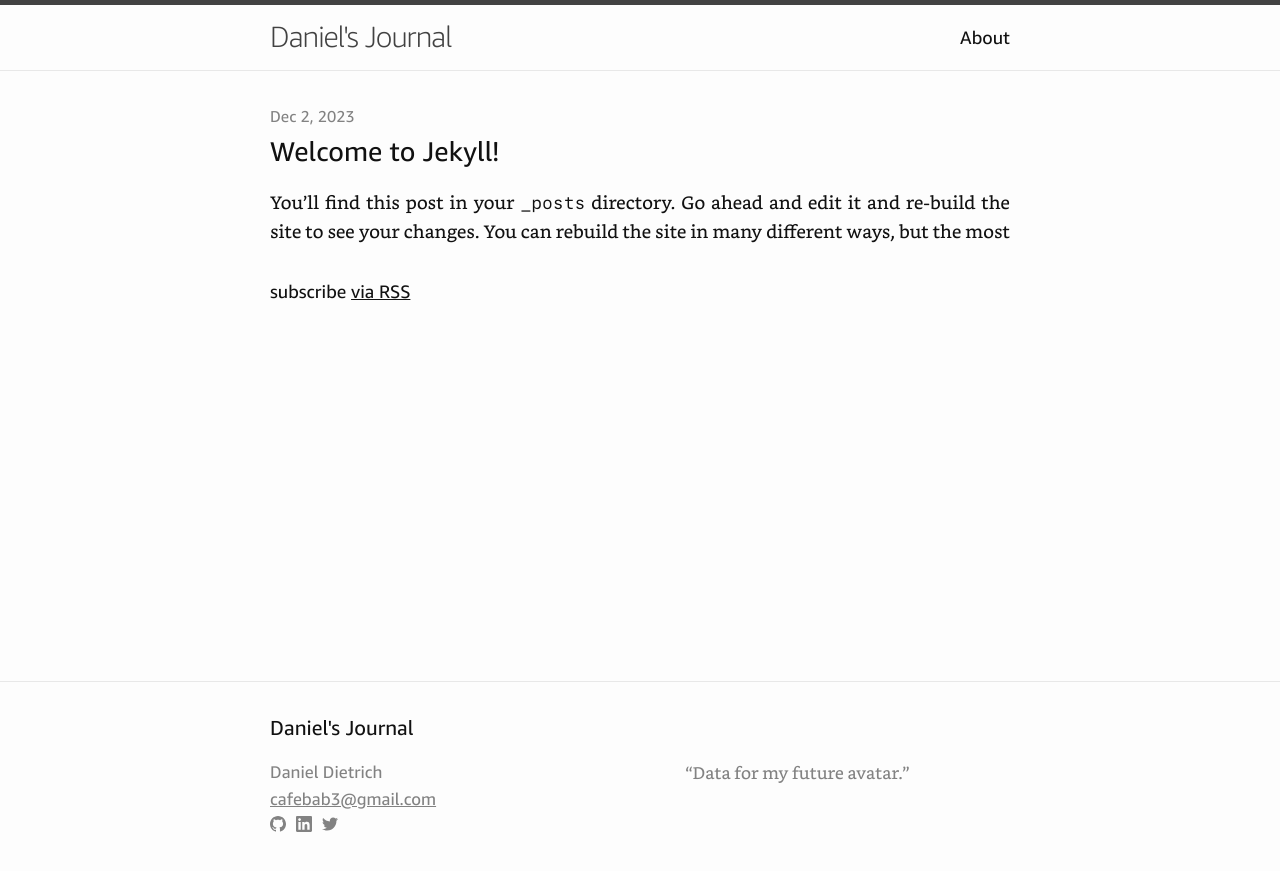
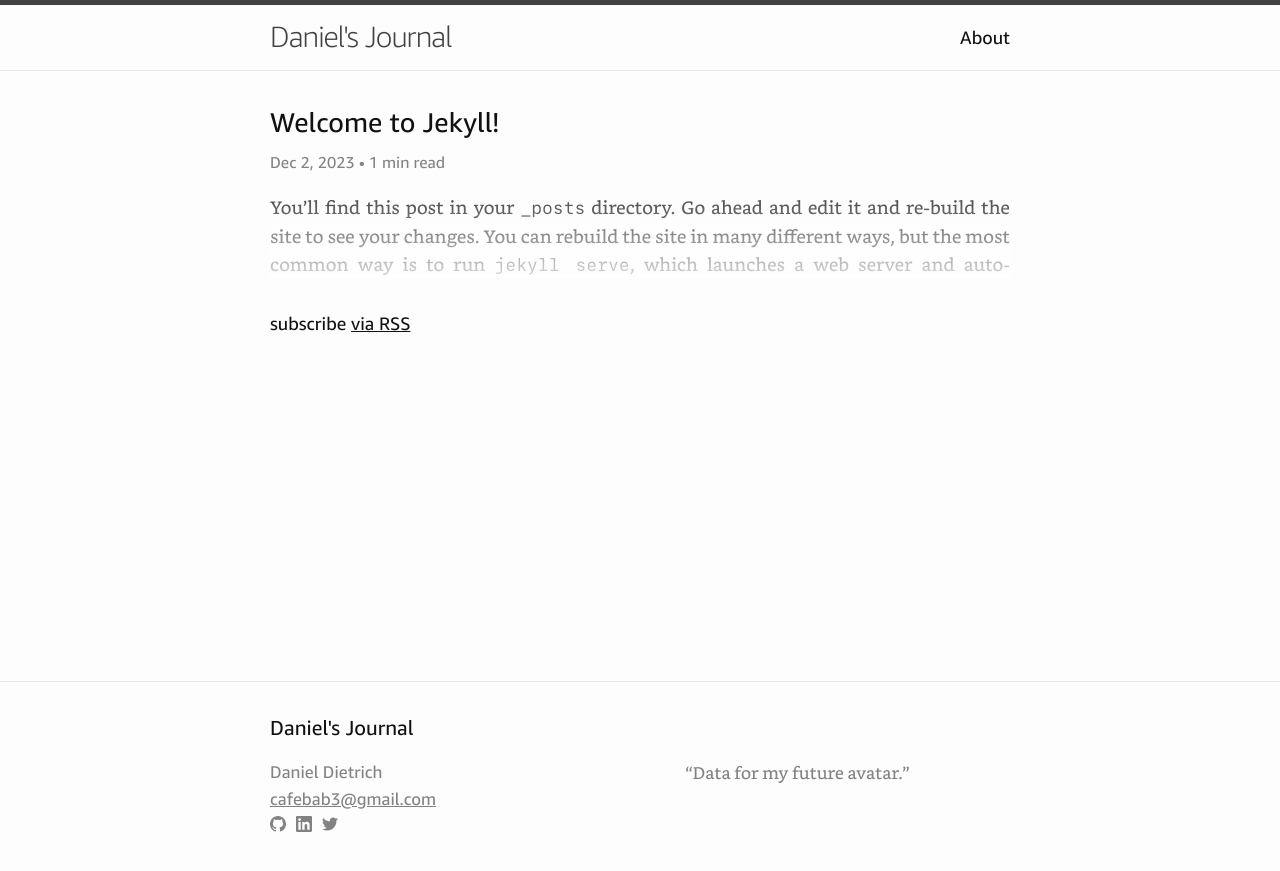
Before and after one commit to danieldietrich/journal, a Jekyll site: the page built from index.md, in a window 1280 px wide. Shown: the top 871 px of the page. Built offline with Jekyll 4.4.1, drawn with Linux system fonts in a browser that asks for light colours.

Commit message:
Added reading time plugin and styled blog list

```diff
--- a/_config.yml
+++ b/_config.yml
@@ -37,6 +37,10 @@ minima:
 # Permalinks
 permalink: /:title/
 
+# Reading time configuration
+reading_time:
+  words_per_minute: 180 # Average words per minute reading, default to 180
+
 # If you want to link only specific pages in your header, uncomment
 # this and add the path to the pages in order as they should show up
 #header_pages:
--- a/_layouts/home.html
+++ b/_layouts/home.html
@@ -16,17 +16,19 @@ layout: default
     <ul class="post-list">
       {%- for post in site.posts -%}
       <li>
-        {%- assign date_format = site.minima.date_format | default: "%b %-d, %Y" -%}
-        <span class="post-meta">{{ post.date | date: date_format }}</span>
         <h3>
           <a class="post-link" href="{{ post.url | relative_url }}">
             {{ post.title | escape }}
           </a>
+          {%- assign date_format = site.minima.date_format | default: "%b %-d, %Y" -%}
+          <span class="post-meta">{{ post.date | date: date_format }} &bullet; {{ post.content | reading_time }}</span>
         </h3>
         {%- if site.show_excerpts -%}
-          {{ post.excerpt }}
+          <div class="fade-container">
+            {{ post.excerpt }}
+          </div>
         {%- endif -%}
-      </li>
+    </li>
       {%- endfor -%}
     </ul>
 
--- a/_layouts/post.html
+++ b/_layouts/post.html
@@ -8,7 +8,7 @@ layout: default
     <p class="post-meta">
       <time class="dt-published" datetime="{{ page.date | date_to_xmlschema }}" itemprop="datePublished">
         {%- assign date_format = site.minima.date_format | default: "%b %-d, %Y" -%}
-        {{ page.date | date: date_format }}
+        {{ page.date | date: date_format }} &bullet; {{ content | reading_time }}
       </time>
       {%- if page.author -%}
         • <span itemprop="author" itemscope itemtype="http://schema.org/Person"><span class="p-author h-card" itemprop="name">{{ page.author }}</span></span>
--- /dev/null
+++ b/_plugins/reading_time.rb
@@ -0,0 +1,28 @@
+# frozen_string_literal: true
+
+require "liquid"
+
+module Jekyll
+  module ReadingTime
+
+    def reading_time(input)
+      words = input.split(" ").count
+      minutes = (words / words_per_minute).floor
+      minutes = 1 if minutes < 1
+      "#{minutes} min read"
+    end
+
+    private
+
+    def words_per_minute
+      @words_per_minute ||= reading_time_config.fetch("words_per_minute", 180)
+    end
+
+    def reading_time_config
+      @reading_time_config ||=
+        @context.registers[:site].config.fetch("reading_time", {})
+    end
+  end
+end
+
+Liquid::Template.register_filter(Jekyll::ReadingTime)
--- a/_sass/minima.scss
+++ b/_sass/minima.scss
@@ -22,6 +22,9 @@ $grey-color-light: lighten($grey-color, 40%) !default;
 $grey-color-dark:  darken($grey-color, 25%) !default;
 
 $table-text-align: left !default;
+
+// Number of lines displayed in the post-list */
+$excerpt-height: $base-line-height * $base-font-size * 3;
 
 // Width of the content area
 $content-width:    800px !default;
--- a/_sass/minima/_layout.scss
+++ b/_sass/minima/_layout.scss
@@ -209,11 +209,29 @@
   }
 
   p {
+    color: $grey-color-dark;
     font-family: $post-font-family;
-    height: $base-line-height * $base-font-size * 2 + 2px; /* height is 2x line-height, so two lines will display */
+    height: $excerpt-height;
     text-align: justify;
     text-overflow: ellipsis;
     overflow: hidden; /* prevents extra lines from being visible */
+  }
+
+  .fade-container {
+    position: relative;
+    height: $excerpt-height;
+    overflow: hidden;
+  }
+
+  .fade-container::after {
+    content: '';
+    position: absolute;
+    top: 0;
+    left: 0;
+    right: 0;
+    bottom: 0;
+    background: linear-gradient(rgba(255, 255, 255, 0), rgba(255, 255, 255, 0.8) 100%);
+    pointer-events: none; /* Allows interaction with the text underneath */
   }
 }
 
```
